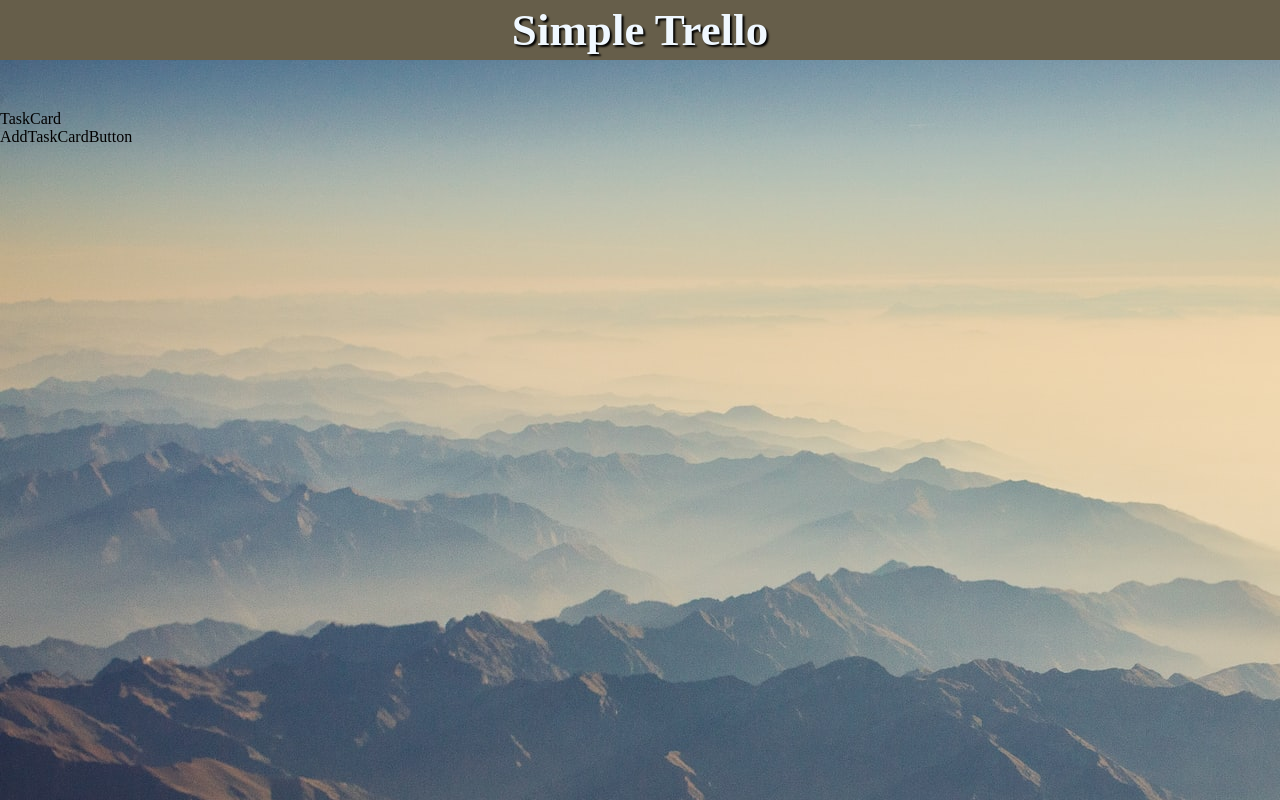
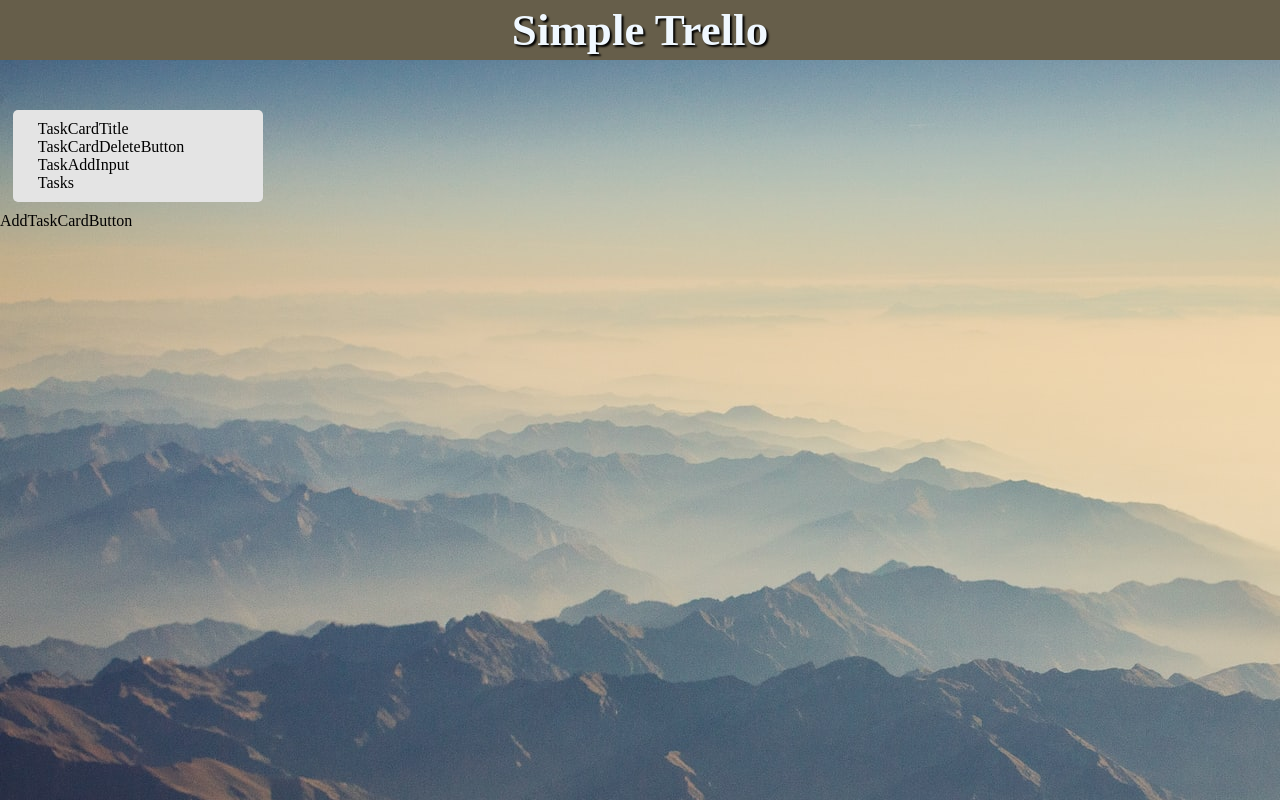
Before and after one commit to ryuya416/trello-clone, a React (Create React App) app: page / in a window 1280 px wide. Built offline with nearby package versions, Linux system fonts and the light colour scheme.

Commit message:
✨ TaskCardコンポーネントを作成

```diff
--- a/src/components/task/TaskCard.jsx
+++ b/src/components/task/TaskCard.jsx
@@ -1,5 +1,16 @@
 import React from "react";
+import { TaskCardDeleteButton } from "./button/TaskCardDeleteButton";
+import { TaskAddInput } from "./input/TaskAddInput";
+import { TaskCardTitle } from "./TaskCardTitle";
+import { Tasks } from "./Tasks";
 
 export const TaskCard = () => {
-  return <div>TaskCard</div>;
+  return (
+    <div className="taskCard">
+      <TaskCardTitle />
+      <TaskCardDeleteButton />
+      <TaskAddInput />
+      <Tasks />
+    </div>
+  );
 };
--- /dev/null
+++ b/src/components/task/TaskCardTitle.jsx
@@ -0,0 +1,5 @@
+import React from "react";
+
+export const TaskCardTitle = () => {
+  return <div>TaskCardTitle</div>;
+};
--- /dev/null
+++ b/src/components/task/Tasks.jsx
@@ -0,0 +1,5 @@
+import React from "react";
+
+export const Tasks = () => {
+  return <div>Tasks</div>;
+};
--- /dev/null
+++ b/src/components/task/button/TaskCardDeleteButton.jsx
@@ -0,0 +1,5 @@
+import React from "react";
+
+export const TaskCardDeleteButton = () => {
+  return <div>TaskCardDeleteButton</div>;
+};
--- /dev/null
+++ b/src/components/task/input/TaskAddInput.jsx
@@ -0,0 +1,5 @@
+import React from "react";
+
+export const TaskAddInput = () => {
+  return <div>TaskAddInput</div>;
+};
--- a/src/index.css
+++ b/src/index.css
@@ -23,3 +23,11 @@ header {
   background-repeat: no-repeat;
   height: 100vh;
 }
+
+.taskCard {
+  width: 250px;
+  padding: 10px 25px;
+  margin: 10px 1%;
+  background: rgb(228, 228, 228);
+  border-radius: 5px;
+}
```
